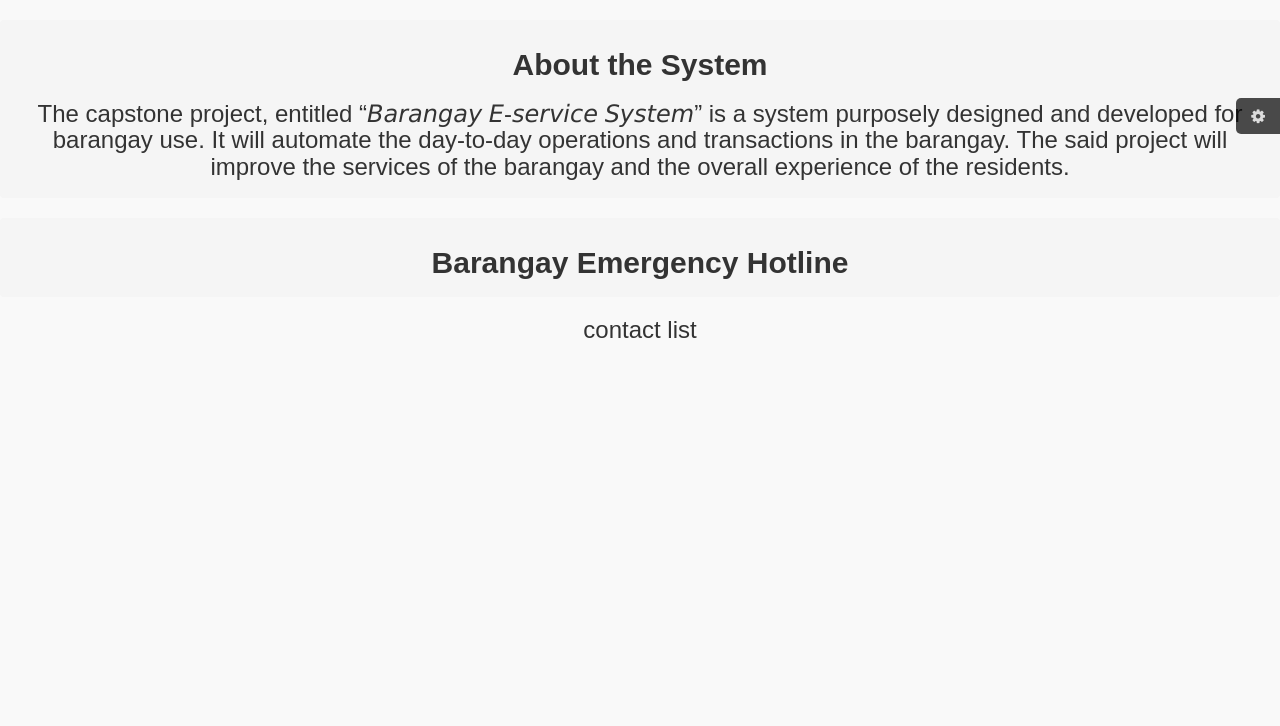
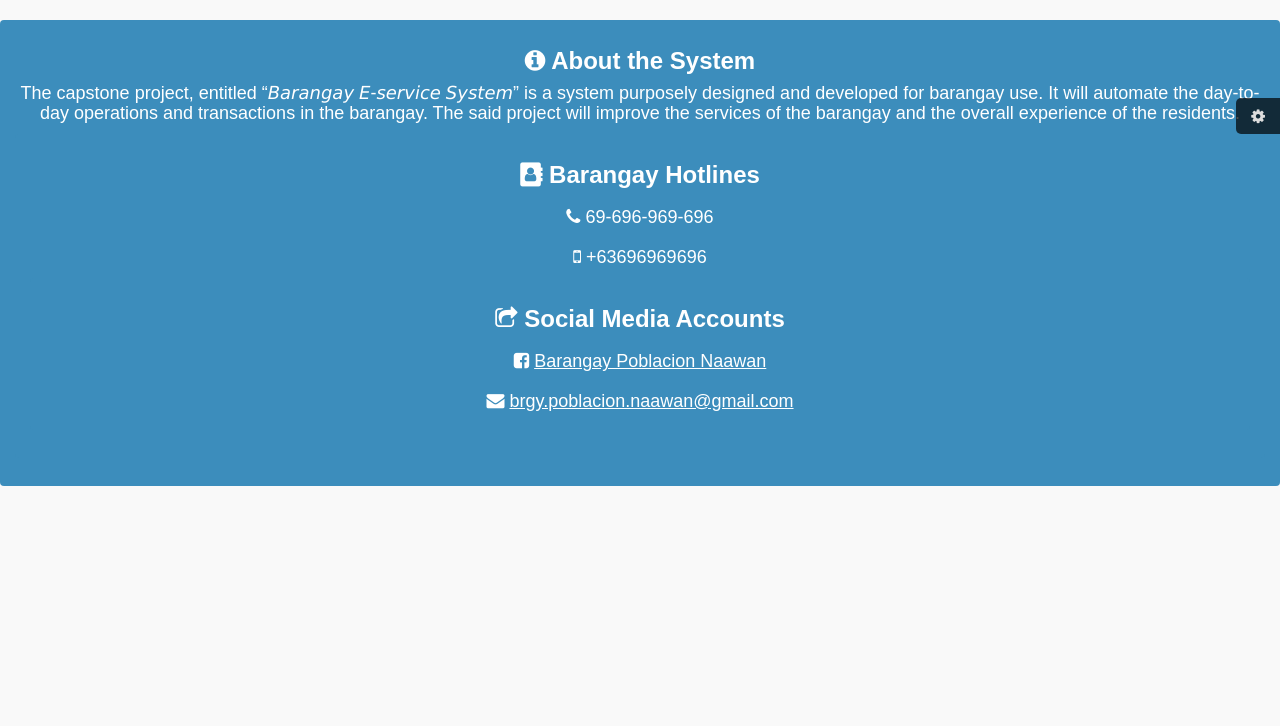
Before and after one commit to syntaxboybe/BESSv.1, a PHP site: page /public/about.php in a window 1280 px wide. Shown: the part 52-778 px from the top of the page. Run offline with PHP 8.4, Linux system fonts and the light colour scheme.

Commit message:
update(revamped): infos and designs

```diff
--- a/public/about.php
+++ b/public/about.php
@@ -7,6 +7,7 @@
     <link href="../css/bootstrap.min.css" rel="stylesheet" type="text/css" />
     <!-- font Awesome -->
     <link href="../css/font-awesome.min.css" rel="stylesheet" type="text/css" />
+    <link rel="stylesheet" href="https://cdnjs.cloudflare.com/ajax/libs/font-awesome/4.7.0/css/font-awesome.min.css" />
     <!-- Ionicons -->
     <link href="../css/ionicons.min.css" rel="stylesheet" type="text/css" />
     <link href="../js/morris/morris-0.4.3.min.css" rel="stylesheet" type="text/css" />
@@ -59,14 +60,22 @@
 
 <div class="wrapper row-offcanvas row-offcanvas-left">
 
-<div class="breadcrumb justify-content-center text-center">
-    <h2><strong>About the System</strong></h2>
-    <h3><center>The capstone project, entitled “𝘉𝘢𝘳𝘢𝘯𝘨𝘢𝘺 𝘌-𝘴𝘦𝘳𝘷𝘪𝘤𝘦 𝘚𝘺𝘴𝘵𝘦𝘮” is a system purposely designed and developed for barangay use. It will automate the day-to-day operations and transactions in the barangay. The said project will improve the services of the barangay and the overall experience of the residents.</center></h3>
-</div>
-<div class="breadcrumb justify-content-center text-center">
-<h2><strong>Barangay Emergency Hotline</strong></h2></div>
-<h3><center>contact list</center></h3>
-</body>
+<div class="breadcrumb justify-content-center text-center" style="background-color: #3c8dbc; color: white;">
+    <h3><b><i class="fa fa-info-circle" aria-hidden="true"></i> About the System</b></h3>
+      <h4>The capstone project, entitled “𝘉𝘢𝘳𝘢𝘯𝘨𝘢𝘺 𝘌-𝘴𝘦𝘳𝘷𝘪𝘤𝘦 𝘚𝘺𝘴𝘵𝘦𝘮” is a system purposely designed and developed for barangay use. It will automate the day-to-day operations and transactions in the barangay. The said project will improve the services of the barangay and the overall experience of the residents.</h4>
+
+<div class="breadcrumb justify-content-center text-center" style="margin-top: 10px; background-color: #3c8dbc; color: white; ">
+    <h3><b><i class="fa fa-address-book" aria-hidden="true"></i> Barangay Hotlines</b></h3>
+      <h4><i class="fa fa-phone" aria-hidden="true" style="margin-top: 10px;"></i> 69-696-969-696</h4>
+      <h4><i class="fa fa-mobile" aria-hidden="true" style="margin-top: 10px;"></i> +63696969696</h4>
+
+<div class="breadcrumb justify-content-center text-center" style="margin-top: 10px; background-color: #3c8dbc; color: white; ">
+    <h3><b><i class="fa fa-share-square-o" aria-hidden="true"></i> Social Media Accounts</b></h3>
+      <h4><i class="fa fa-facebook-square aria-hidden="true" style="margin-top: 10px;"></i> <a href="https://web.facebook.com/profile.php?id=61556262989223" style="color: white; text-decoration: underline;"> Barangay Poblacion Naawan</a></h4>
+
+      <h4><i class="fa fa-envelope" aria-hidden="true" style="margin-top: 10px;"></i> <a href="https://web.facebook.com/profile.php?id=61556262989223" style="color: white; text-decoration: underline;"> brgy.poblacion.naawan@gmail.com</a></h4>
+    </div>
+  </body>
 
 
 <script src="../js/alert.js" type="text/javascript"></script>
```
Also changed, not shown: public/index.php (+8 -7 lines), 1 other file.
